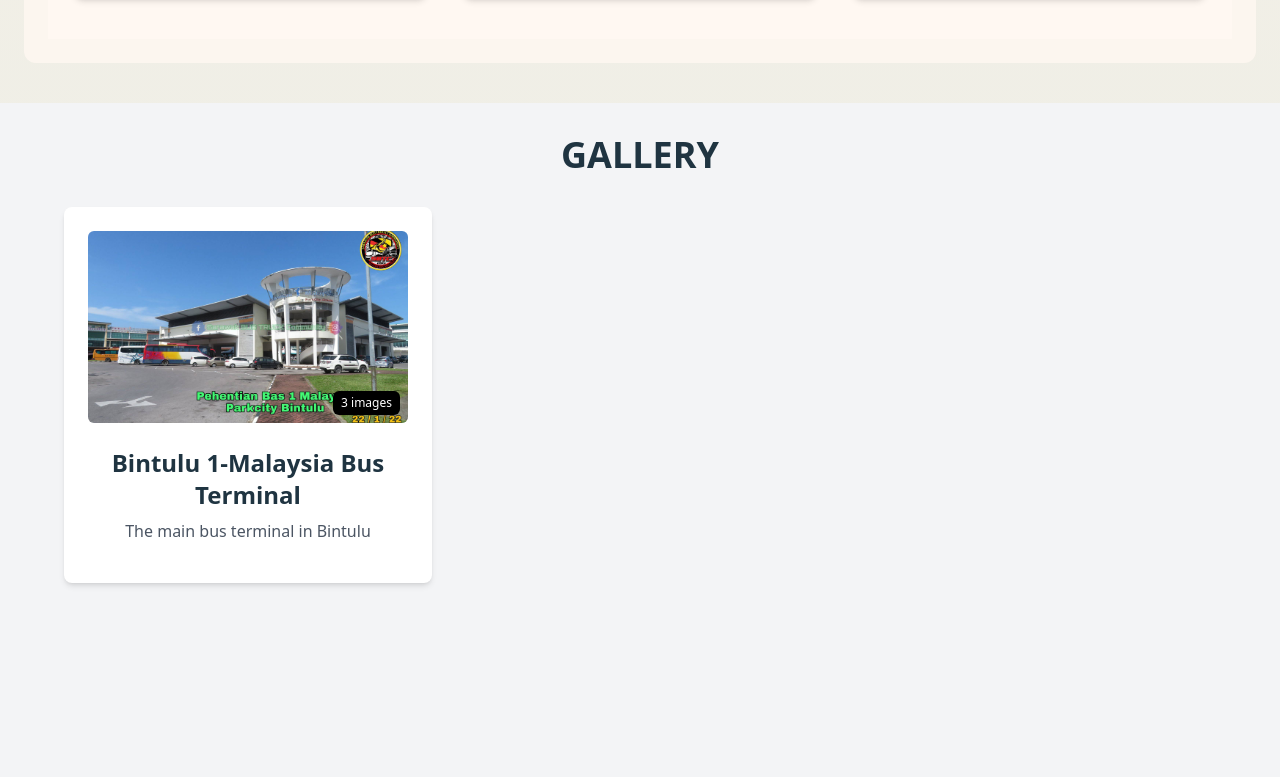
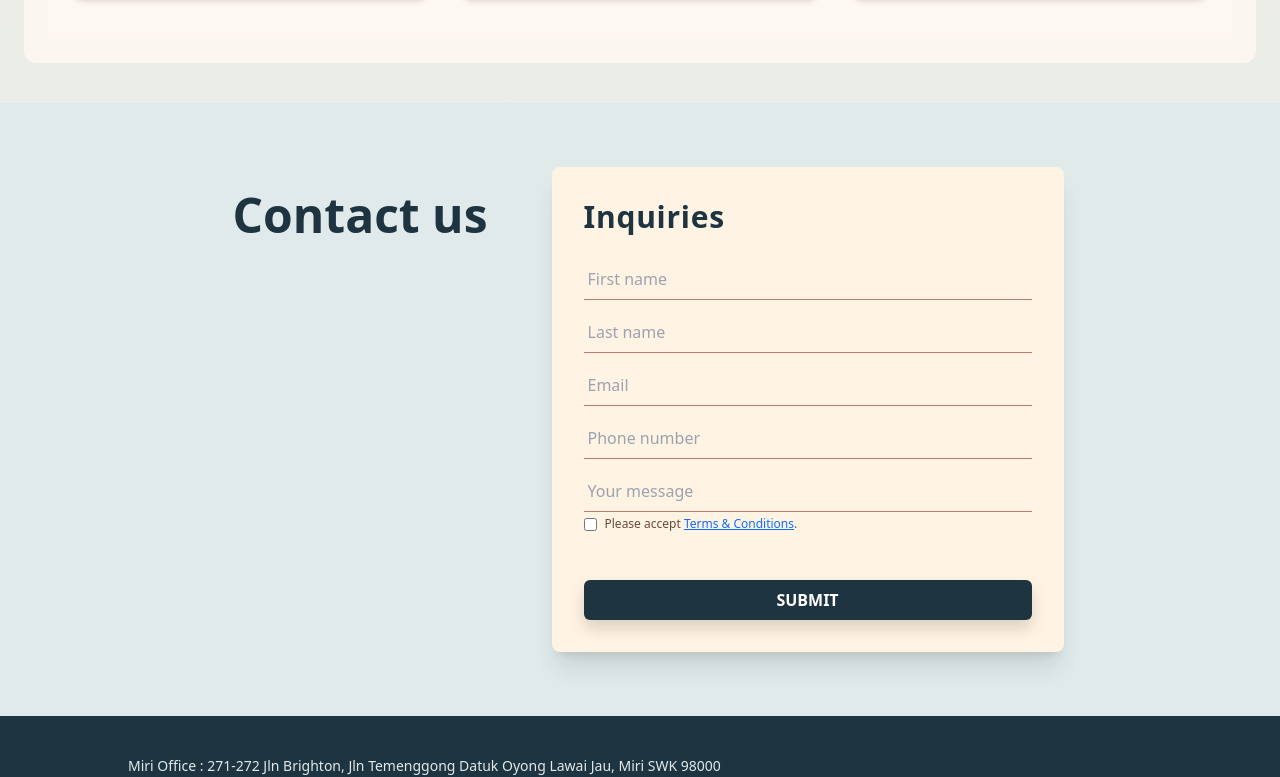
Before and after one commit to anuj-1998/zenya, a React (Vite) app: page / in a window 1280 px wide. Shown: the part 1530-2307 px from the top of the page. Built offline with nearby package versions, Linux system fonts and the light colour scheme.

Commit message:
comment 3

```diff
--- a/src/App.tsx
+++ b/src/App.tsx
@@ -108,9 +108,9 @@ function App() {
                   </div>
                 </section>
               </Element>
-              <Element name="gallery">
+              {/* <Element name="gallery">
               <GalleryGrid />
-              </Element>
+              </Element> */}
               {/* Registration Form & Award */}
               <Element name='contact'>
                 <section className="py-16 px-4 bg-[#e0eaea] flex flex-col md:flex-row items-start justify-center gap-16">
```
